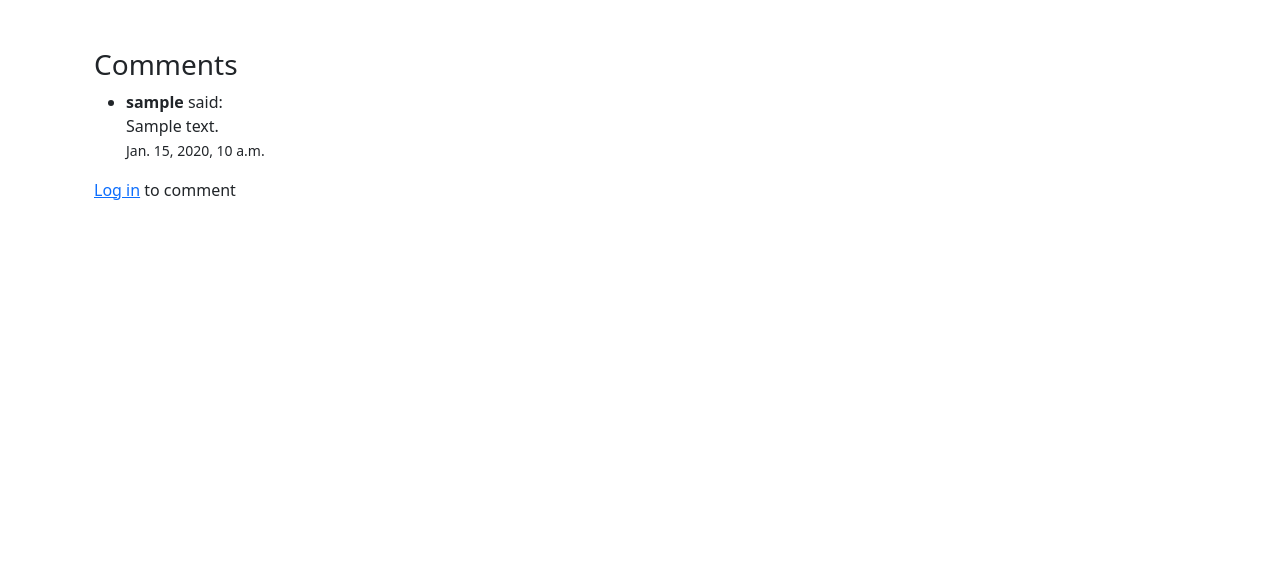
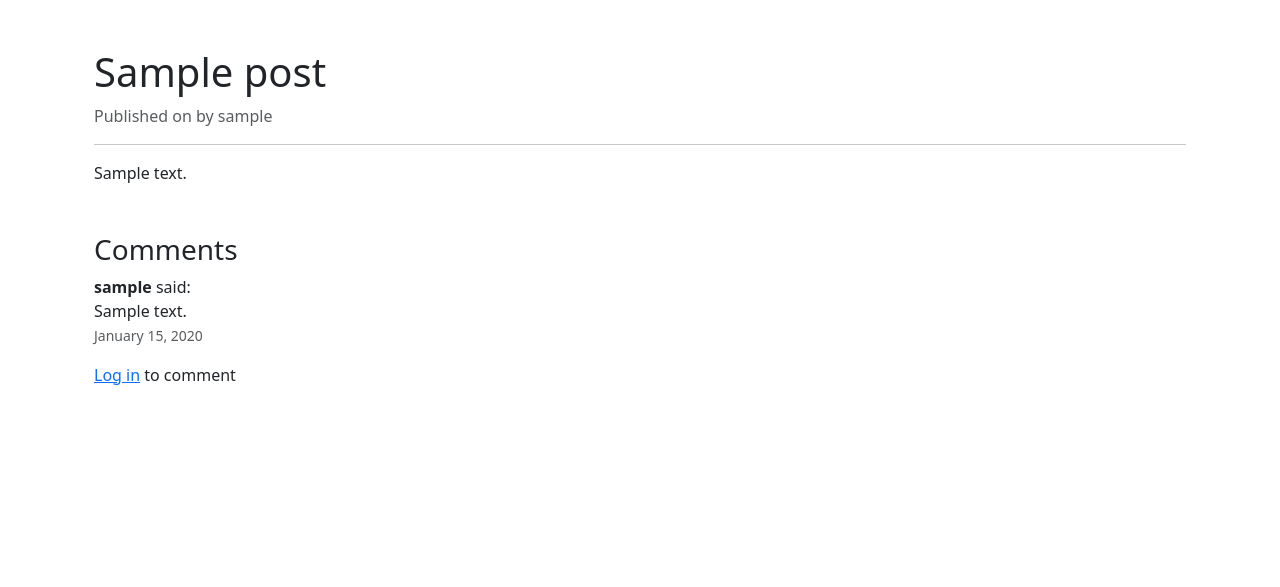
Before and after one commit to AlexeyKopchinskiy/Portfolio-project-5-v2, a Django app: a page that uses blog/templates/blog/post_detail.html in a window 1280 px wide. Shown: the part 56-643 px from the top of the page. Run offline with Django 4.2, Linux system fonts and the light colour scheme; tables that the repository leaves empty hold one stand-in row (values such as "Sample post"); some libraries are stand-ins or nearby versions.

Commit message:
Make post_detail view display the blog post content

```diff
--- a/blog/templates/blog/post_detail.html
+++ b/blog/templates/blog/post_detail.html
@@ -1,10 +1,24 @@
 {% extends "base.html" %}
 {% block content %}
 <div class="container mt-4">
+
+  <!-- Blog Post Content -->
+  <h1>{{ post.title }}</h1>
+  <p class="text-muted">Published on {{ post.created_at|date:"F j, Y" }}{% if post.author %} by {{ post.author.username }}{% endif %}</p>
+  <hr>
+  <div class="mb-5">
+    {{ post.content|safe }}
+  </div>
+
+  <!-- Comments Section -->
   <h3>Comments</h3>
-    <ul>
+  <ul class="list-unstyled">
     {% for comment in comments %}
-        <li><strong>{{ comment.author.username }}</strong> said: <br> {{ comment.content }} <br> <small>{{ comment.created_at }}</small></li>
+      <li class="mb-3">
+        <strong>{{ comment.author.username }}</strong> said:<br>
+        {{ comment.content }}<br>
+        <small class="text-muted">{{ comment.created_at|date:"F j, Y" }}</small>
+      </li>
     {% empty %}
       <li>No comments yet. Be the first!</li>
     {% endfor %}
@@ -19,5 +33,6 @@
   {% else %}
     <p><a href="{% url 'account_login' %}">Log in</a> to comment</p>
   {% endif %}
+
 </div>
 {% endblock %}
```
Lines whose indentation alone changed are shown as unchanged.
